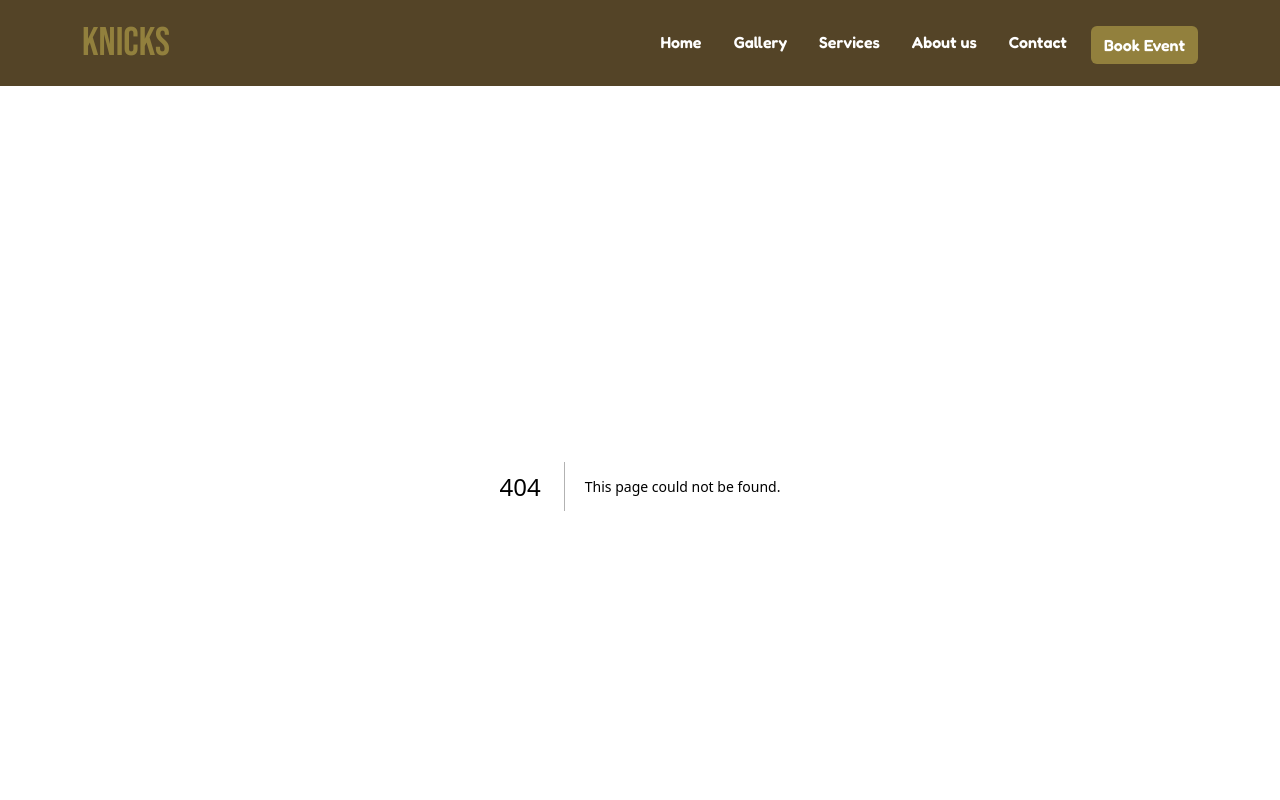
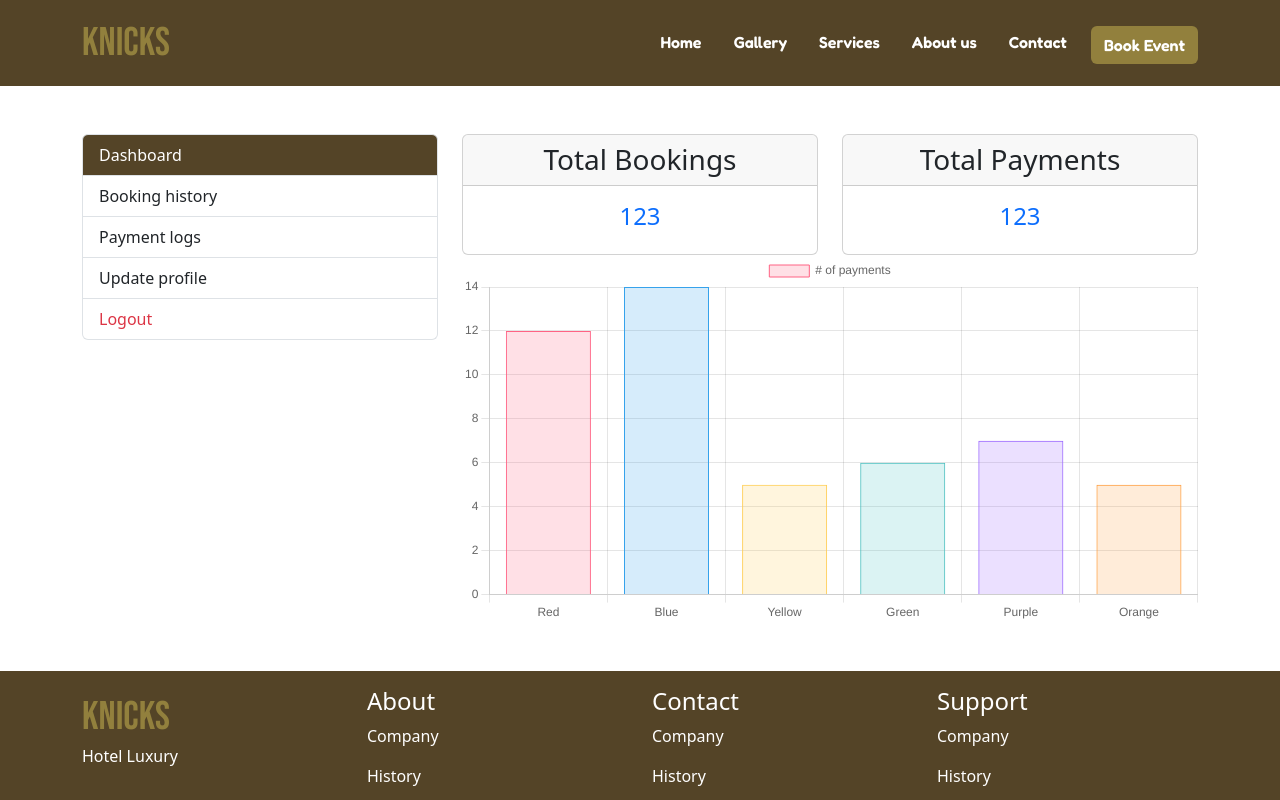
Before and after one commit to thangleth/hotel_management, a Next.js app in the folder frontend/: page /user/dashboard in a window 1280 px wide. Before the commit this address had no page. Shown: the top 800 px of the page. Built offline with nearby package versions, Linux system fonts and the light colour scheme.

Commit message:
add user dashboard

```diff
--- a/frontend/package.json
+++ b/frontend/package.json
@@ -12,9 +12,11 @@
     "@fortawesome/fontawesome-svg-core": "^6.7.2",
     "@fortawesome/react-fontawesome": "^0.2.2",
     "bootstrap": "^5.3.3",
+    "chart.js": "^4.4.8",
     "font-awesome": "^4.7.0",
     "next": "15.1.7",
     "react": "^19.0.0",
+    "react-chartjs-2": "^5.3.0",
     "react-dom": "^19.0.0",
     "react-responsive-carousel": "^3.2.23"
   }
--- /dev/null
+++ b/frontend/src/app/user/dashboard/page.js
@@ -0,0 +1,41 @@
+import Link from "next/link";
+import BarChart from "@/components/user/BarChart";
+
+export default function Page() {
+    return (
+        <section className="container my-5">
+            <div className="row">
+                <div className="col-md-4 col-12">
+                    <div className="list-group">
+                        <a className="list-group-item hms-bg-normal" href="#">Dashboard</a>
+                        <a className="list-group-item" href="#">Booking history</a>
+                        <a className="list-group-item" href="#">Payment logs</a>
+                        <a className="list-group-item" href="#">Update profile</a>
+                        <a className="list-group-item text-danger" href="#">Logout</a>
+                    </div>
+                </div>
+                <div className="col-md-8 col-12">
+                    <div className="row">
+                        <div className="col-6 text-center">
+                            <div className="card">
+                                <h3 className="card-header">Total Bookings</h3>
+                                <div className="card-body">
+                                    <h4><a href="#">123</a></h4>
+                                </div>
+                            </div>
+                        </div>
+                        <div className="col-6 text-center">
+                            <div className="card">
+                                <h3 className="card-header">Total Payments</h3>
+                                <div className="card-body">
+                                    <h4><a href="#">123</a></h4>
+                                </div>
+                            </div>
+                        </div>
+                    </div>
+                    <BarChart />
+                </div>
+            </div>
+        </section>
+    )
+}
--- /dev/null
+++ b/frontend/src/components/user/BarChart.js
@@ -0,0 +1,44 @@
+'use client'
+import { Bar } from "react-chartjs-2"
+import 'chart.js/auto'
+
+const BarChart = () => {
+    const data = {
+        labels: ['Red', 'Blue', 'Yellow', 'Green', 'Purple', 'Orange'],
+        datasets: [
+            {
+                label: '# of payments',
+                data: [12, 14, 5, 6, 7, 5],
+                backgroundColor: [
+                    'rgba(255,99,132,0.2)',
+                    'rgba(54,162,235,0.2)',
+                    'rgba(255,206,86,0.2)',
+                    'rgba(75,192,192,0.2)',
+                    'rgba(153,102,255,0.2)',
+                    'rgba(255,159,64,0.2)',
+                ],
+                borderColor: [
+                    'rgba(255,99,132,1)',
+                    'rgba(54,162,235,1)',
+                    'rgba(255,206,86,1)',
+                    'rgba(75,192,192,1)',
+                    'rgba(153,102,255,1)',
+                    'rgba(255,159,64,1)',
+                ],
+                borderWidth: 1
+            }
+        ]
+    };
+
+    const options = {
+        scales: {
+            y: {
+                beginAtZero: true
+            }
+        }
+    };
+
+    return <Bar data={data} options={options} />;
+}
+
+export default BarChart;
--- a/frontend/styles/global.css
+++ b/frontend/styles/global.css
@@ -3,6 +3,7 @@
 }
 .hms-bg-normal{
     background-color: #544427;
+    color: #fff;
 }
 .hms-color-dark{
     background-color: #92803d;
```
Also changed, not shown: 1 other file (tests, documents, lock files or other folders).
